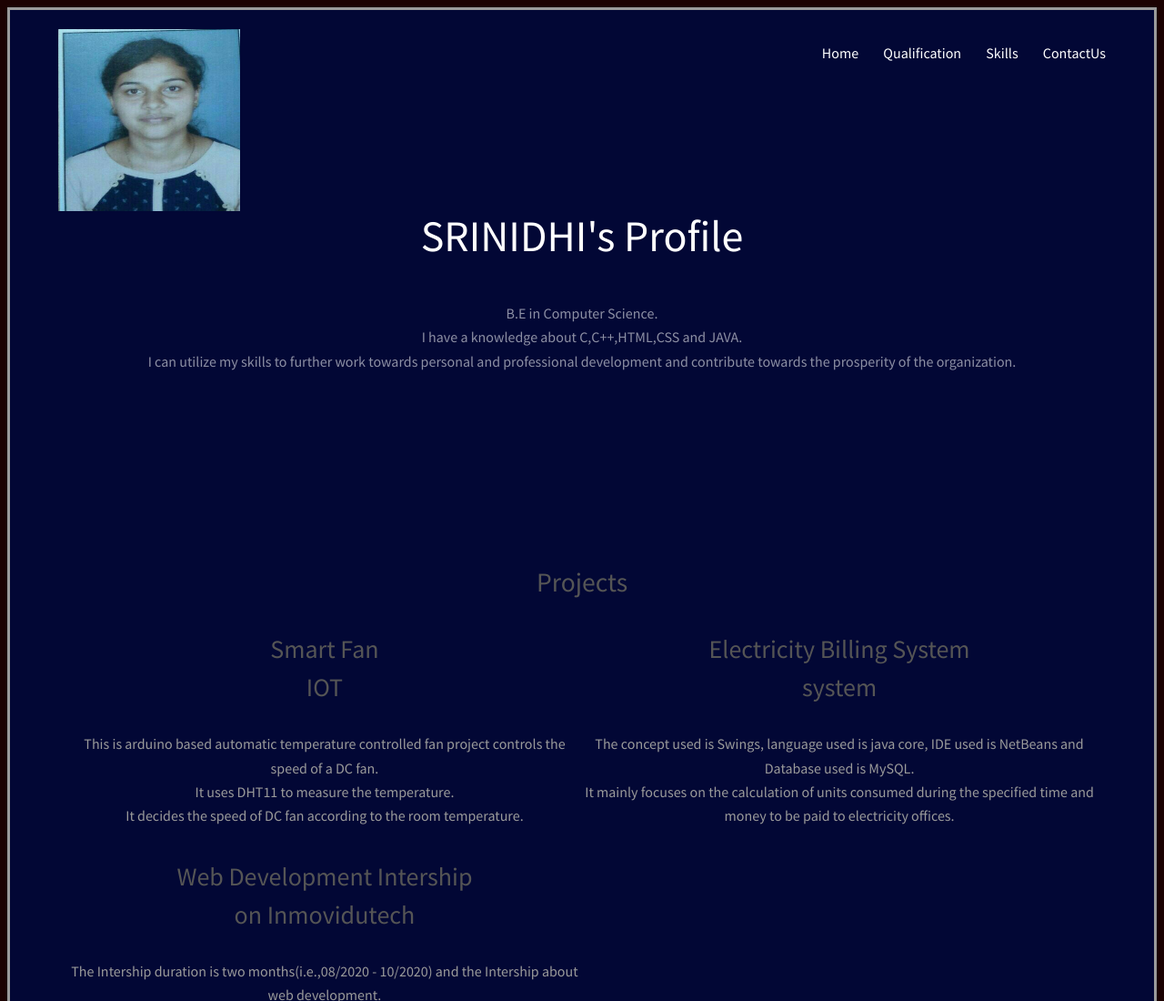
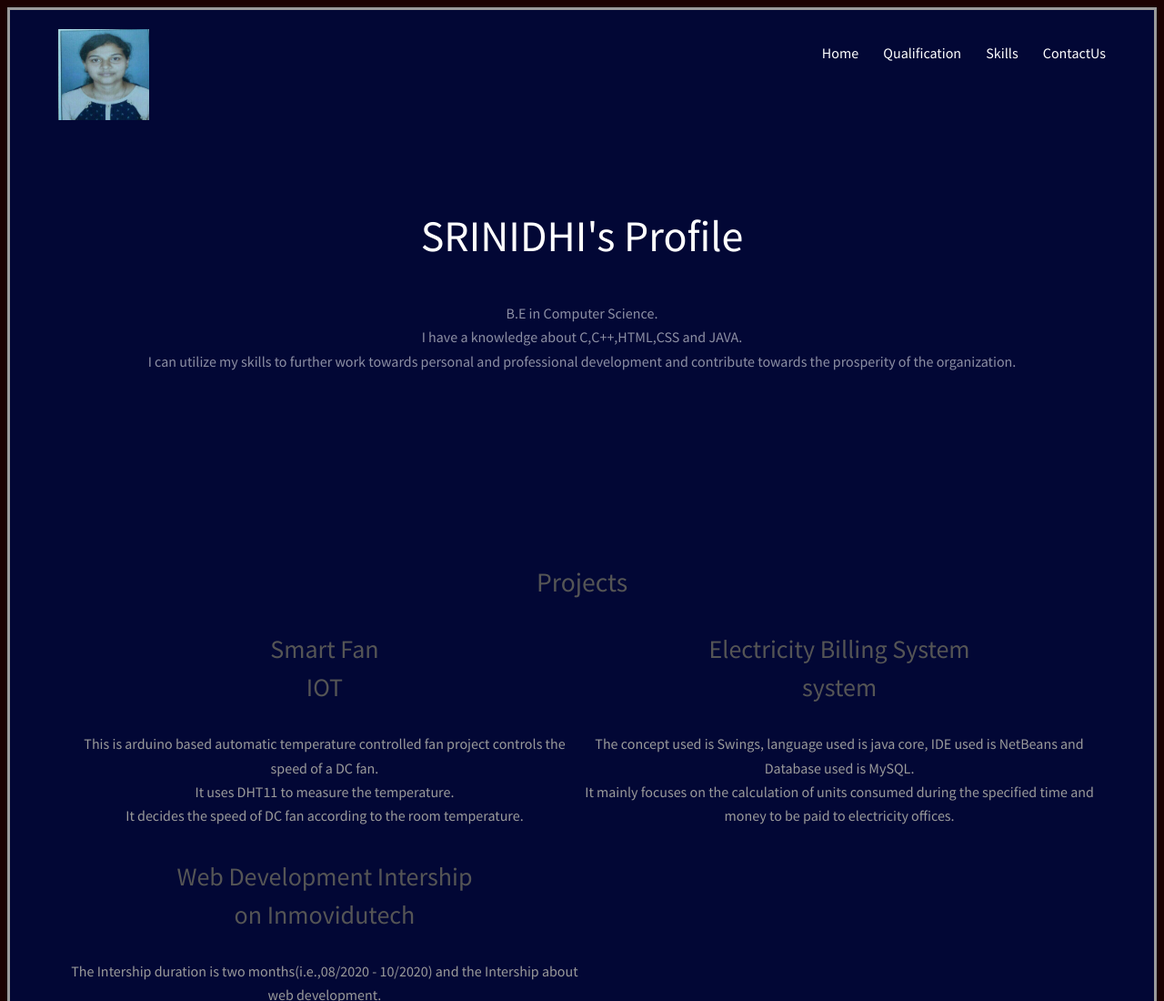
Before and after one commit to srinidhi-17cs085/web_assignment_srinidhi__17cs085, a plain HTML site: page index.html in a window 1280 px wide. Shown: the top 1100 px of the page at 91% size. Drawn offline with Linux system fonts and the light colour scheme.

Commit message:
Add files via upload

```diff
--- a/index.html
+++ b/index.html
@@ -14,7 +14,7 @@
 				<div class="inner">
 					<a href="index.html" class="logo">
 					<div class="image square" style="float:left;">
-					<img src="images/srinidhi_resume_photo.jpeg" alt="photo" height="200px" width="200px"/></a>
+					<img src="images/srinidhi_resume_photo.jpeg" alt="photo" height="100px" width="100px"/></a>
 					</div>
 
 
```
